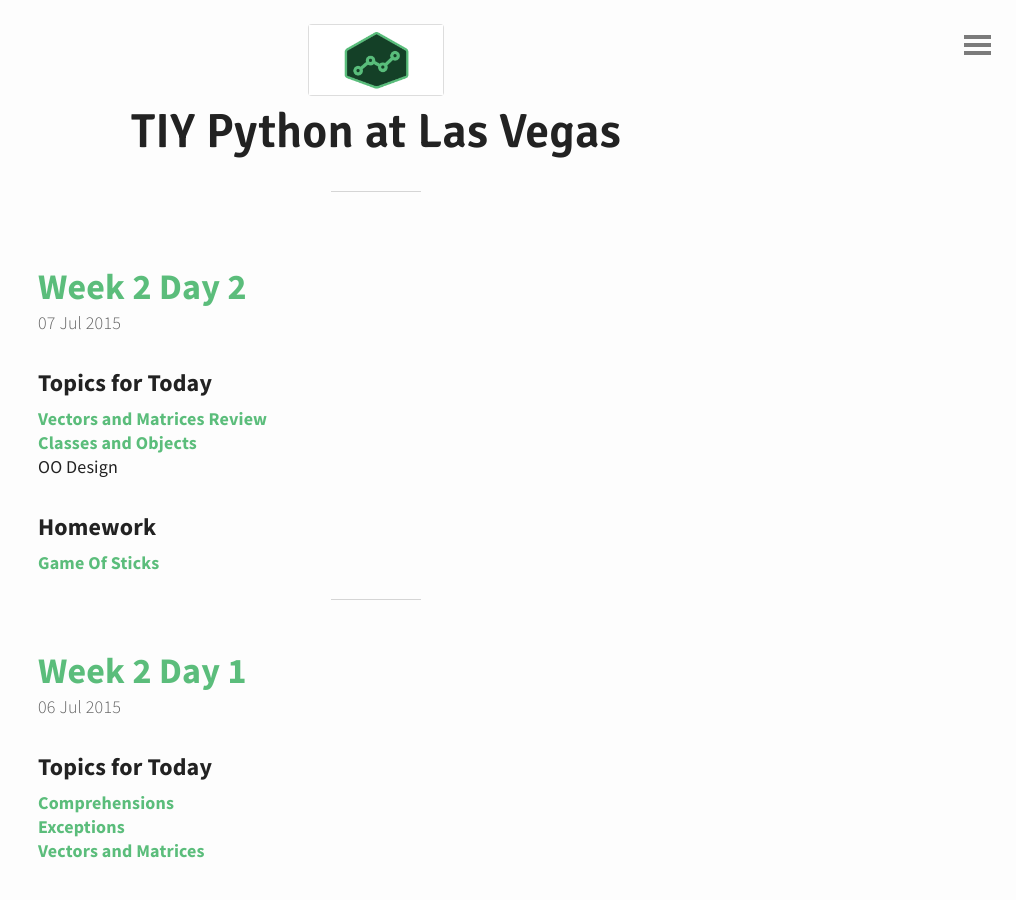
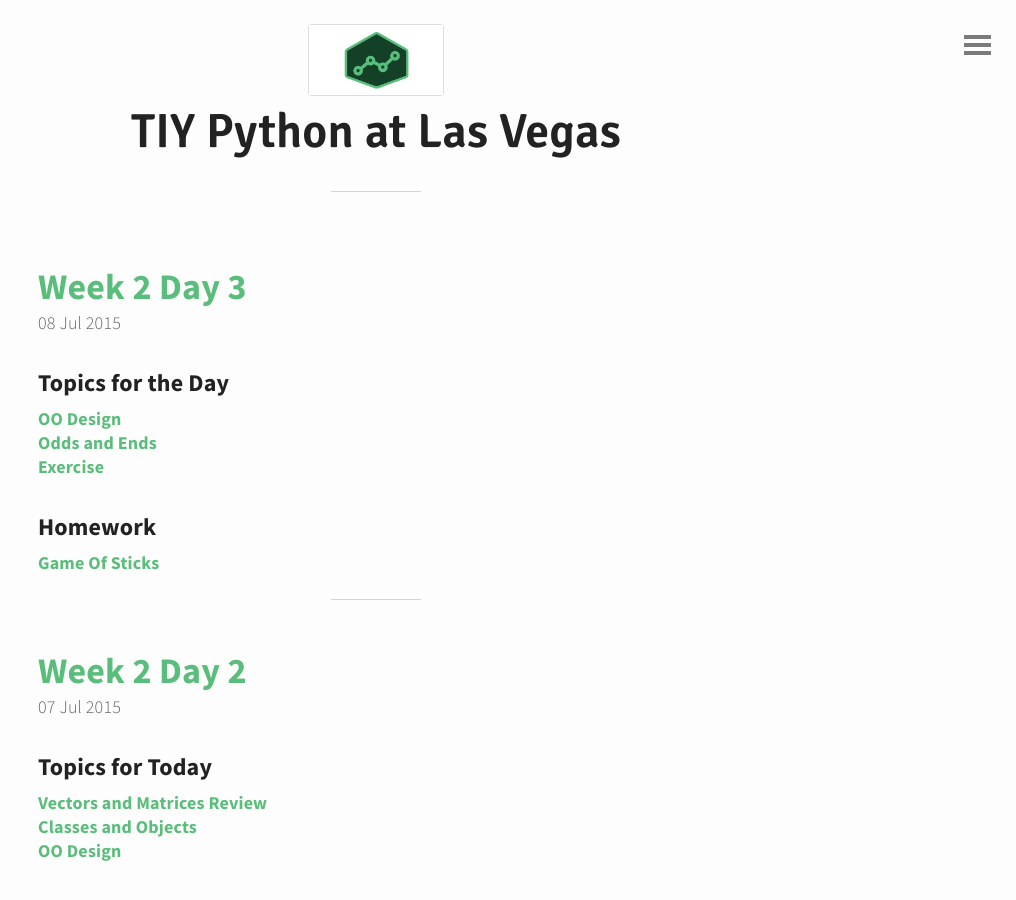
Before and after one commit to tiy-lv-python-2015-06/tiy-lv-python-2015-06.github.io, a Jekyll site: the page built from index.html, in a window 1280 px wide and 900 px high. Shown: the whole window, without its empty margins (264-1280 px from the left). Built offline with Jekyll 4.4.1, drawn with Linux system fonts in a browser that asks for light colours; the list of posts is cut into pages by our own code.

Commit message:
Pushing W2D3

```diff
--- /dev/null
+++ b/_posts/2015-07-08-Week-2-Day-3.md
@@ -0,0 +1,11 @@
+---
+title: Week 2 Day 3
+---
+
+### Topics for the Day
+* [OO Design](https://github.com/tiy-lv-python-2015-06/class-notes/blob/master/week2/05%20-%20Object-Oriented%20Design.ipynb)
+* [Odds and Ends](https://github.com/tiy-lv-python-2015-06/class-notes/blob/master/week2/06-Odds-and-Ends.ipynb)
+* [Exercise](https://github.com/tiy-lv-python-2015-06/class-notes/blob/master/week2/Exercise-Pig-Game.py)
+
+### Homework
+[Game Of Sticks](https://github.com/tiy-lv-python-2015-06/game-of-sticks)
```
Also changed, not shown: _posts/2015-07-07-Week-2-Day-2.md (+1 -1 lines), _posts/2015-07-06-Week-2-Day-1.md (renamed from _posts/2015-07-06-Week-2-Day-2.md).
